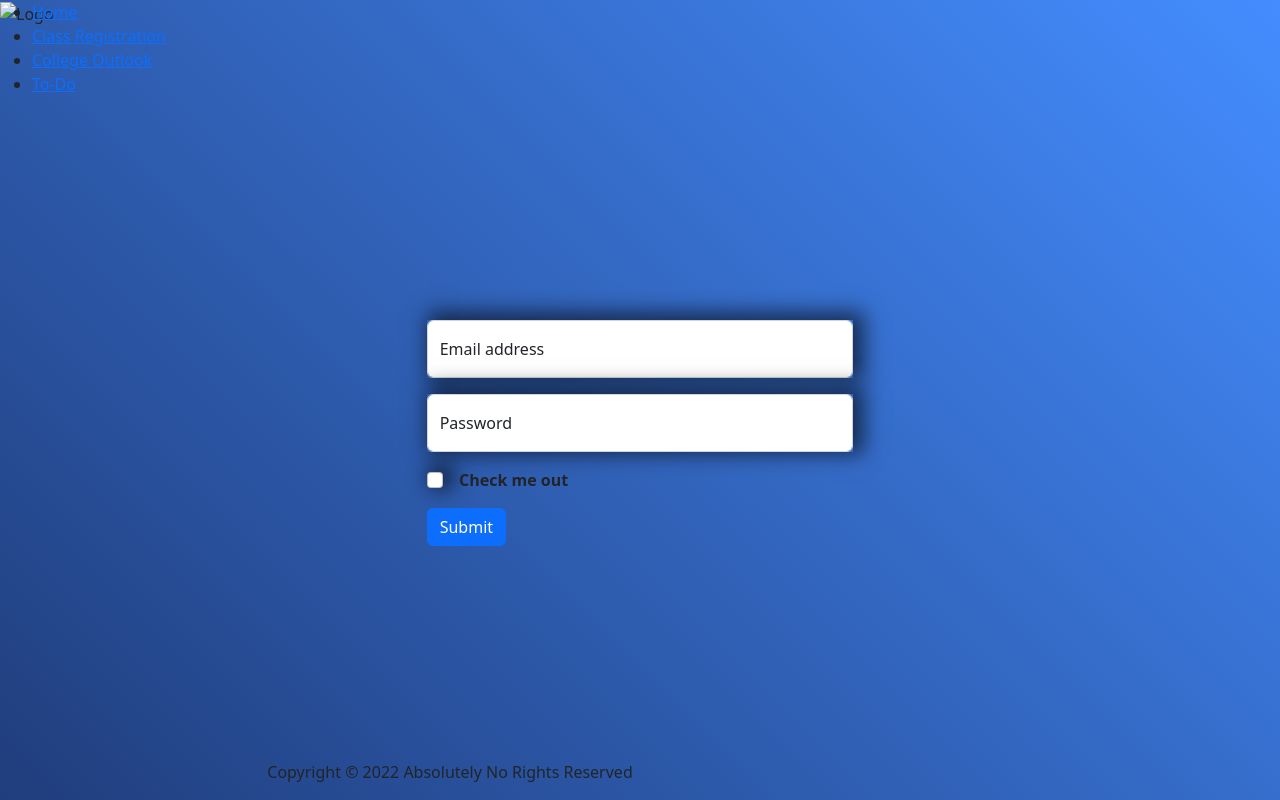
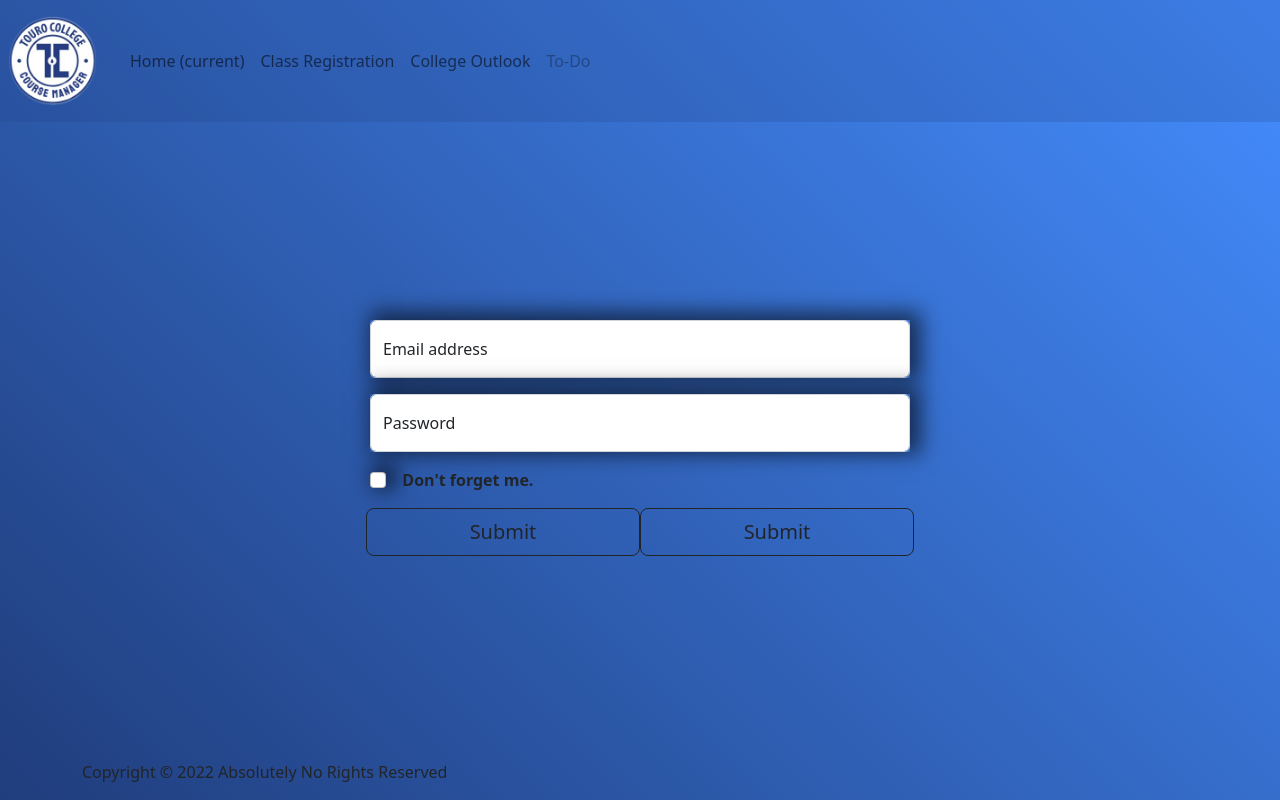
Before and after one commit to davidmenaged/Course-Manager, a PHP site: page /php/login.php in a window 1280 px wide. Run offline with PHP 8.4, Linux system fonts and the light colour scheme.

Commit message:
fixed menu/nav style

```diff
--- a/css/login.css
+++ b/css/login.css
@@ -1,5 +1,6 @@
 #centralize {
     margin : 0 auto;
+    max-width: 540px !important;
 }
 #containerLogin {
 
--- a/php/login.php
+++ b/php/login.php
@@ -1,9 +1,7 @@
 <?php include "../templates/Header.php"; ?>
-</head>
-<body>
 <?php include "../templates/Menu.php"; ?>
-    <div id="containerLogin">
-        <div class="col-4" id="centralize">
+    <div class = "container-fluid px-4" id="containerLogin">
+        <div class= "" id="centralize">
             <form>
             <div class="form-floating mb-3" id = "formShadow">
                 <input type="email" class="form-control" id="floatingInput" placeholder="name@example.com">
@@ -15,9 +13,12 @@
             </div>
                 <div class="mt-3 mb-3 form-check">
                     <input type="checkbox" class="form-check-input" id= "formShadow">
-                    <label class="form-check-label" for="exampleCheck1">&nbsp&nbsp<b>Check me out</b></label>
+                    <label class="form-check-label" for="exampleCheck1">&nbsp&nbsp<b>Don't forget me.</b></label>
                 </div>
-                <button type="submit" class="btn btn-primary">Submit</button>
+                <div class = "row row-cols-sm-2 g-2">
+                <button type="submit" class="btn btn-outline-dark btn-lg">Submit</button>
+                    <button type="submit" class="btn btn-outline-dark btn-lg">Submit</button>
+                </div>
                 </form>
         </div>
     </div>
--- a/templates/Footer.php
+++ b/templates/Footer.php
@@ -22,7 +22,7 @@
 <!--        </div>-->
 <!--        <hr>-->
 <!--    </div>-->
-    <div class="container text-center">
+    <div class="container text-nowrap">
         <div class="row ">
             <div class="col-md-8 col-sm-6 col-xs-12">
                 <p class="copyright-text">Copyright © 2022 Absolutely No Rights Reserved
--- a/templates/Header.php
+++ b/templates/Header.php
@@ -9,3 +9,5 @@
     <title>Choose Courses</title>
     <link href="../css/bootstrap.css" rel="stylesheet" />
     <link href="../css/login.css" rel="stylesheet"/>
+</head>
+<body>
--- a/templates/Menu.php
+++ b/templates/Menu.php
@@ -1,12 +1,21 @@
-<img src="" alt="Logo" id="852_ny-touro_college-new_york_vnj.jpg" />
-
 <header>
-    <div id="container">
-        <ul class = "fixed-top" id="menu">
-            <li><a href="#">Home</a></li>
-            <li><a href="#">Class Registration</a></li>
-            <li><a href="#">College Outlook</a></li>
-            <li><a href="#">To-Do</a></li>
-        </ul>
-    </div>
+    <nav class="navbar navbar-expand-lg navbar-light" style="background-color: #203d7c33;">
+        <a class="navbar-brand p-2" href="#"><img src="\Course-Manager\templates\CourseManagerLogo.png" width="auto" height="90" alt="Logo" id="CourseManagerLogo.png" /></a>
+        <div class="collapse navbar-collapse" id="navbarNav">
+            <ul class="navbar-nav">
+                <li class="nav-item active">
+                    <a class="nav-link" href="#">Home <span class="sr-only">(current)</span></a>
+                </li>
+                <li class="nav-item">
+                    <a class="nav-link" href="#">Class Registration</a>
+                </li>
+                <li class="nav-item">
+                    <a class="nav-link" href="#">College Outlook</a>
+                </li>
+                <li class="nav-item">
+                    <a class="nav-link disabled" href="#">To-Do</a>
+                </li>
+            </ul>
+        </div>
+    </nav>
 </header>
```
Also changed, not shown: templates/CourseManagerLogo.png (added).
